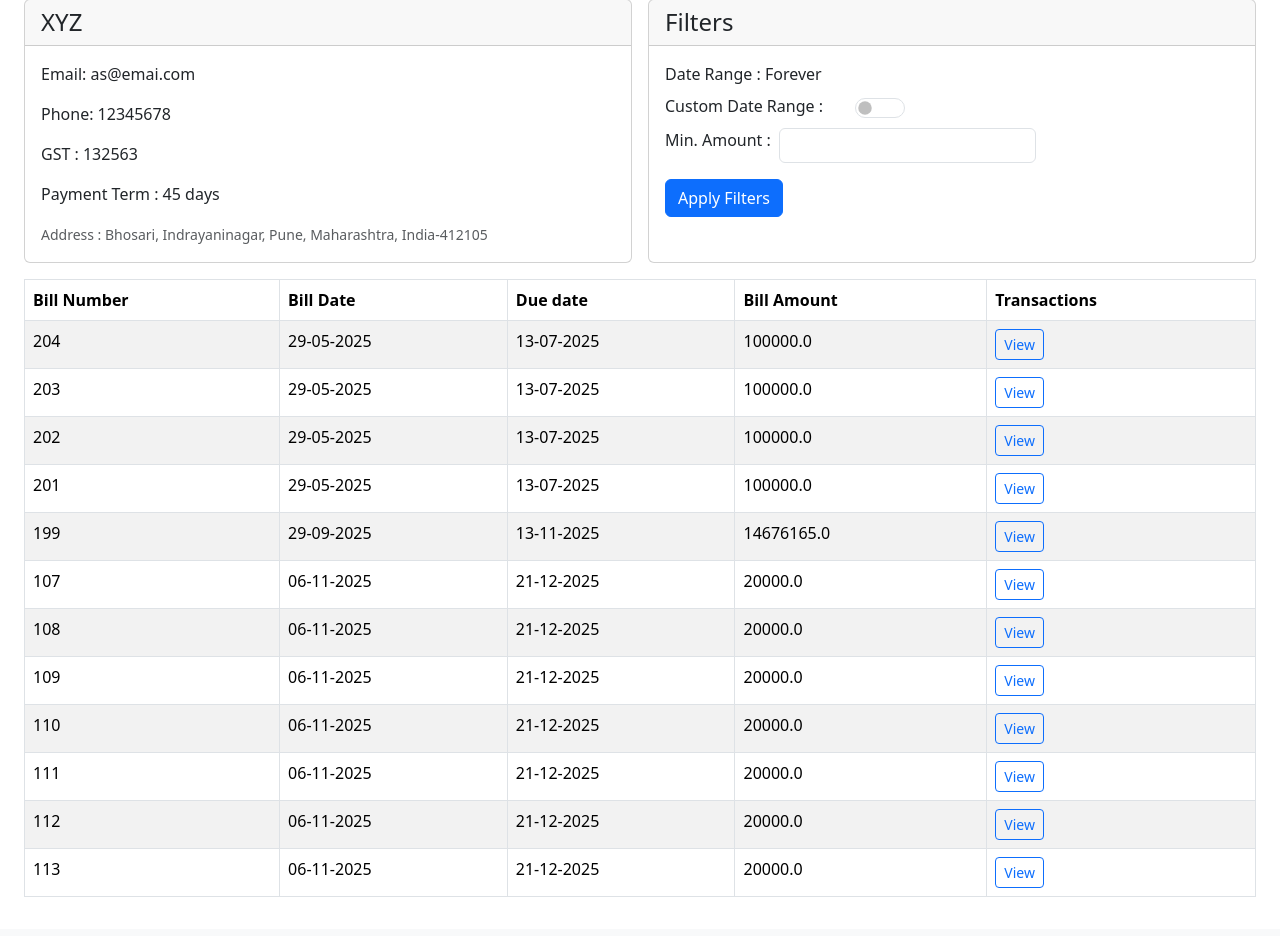
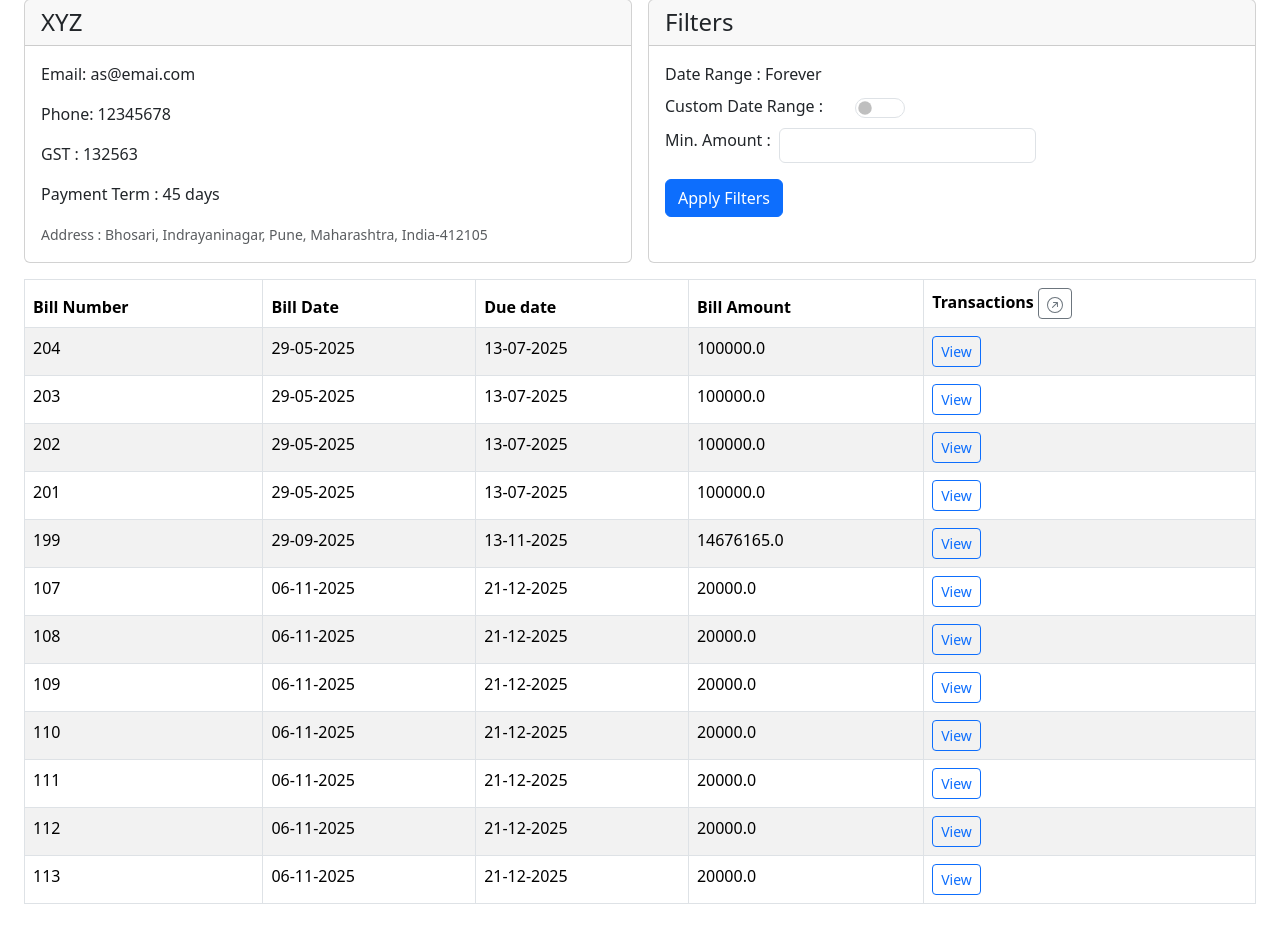
Before and after one commit to arunkumarchauhan/DebitNoteMaker, a FastAPI app: page /party/1 in a window 1280 px wide. Shown: the part 89-1025 px from the top of the page. Before the commit the page ends 986 px from the top, so only its background shows below. Run offline with FastAPI, Linux system fonts and the light colour scheme; data comes from the database, SQL or seed files in the repository; some libraries are stand-ins or nearby versions.

Commit message:
view all transactions added

```diff
--- a/backend/app/v1/company.py
+++ b/backend/app/v1/company.py
@@ -122,7 +122,7 @@ def bills_by_company_id(request: Request,company_id:int, db=Depends(get_db)):
      }}
     return context
 
-@router.get("/company-transaction/{company_id}")
+@router.get("/party/{company_id}/transactions")
 def company_transaction(request: Request,company_id:int, db=Depends(get_db)):
     company =company_api.get_company(id=company_id, db=db)
     transactions_df=create_transactions_for_company(company=company,roi=2)
--- a/backend/template/components/bill_list_table.html
+++ b/backend/template/components/bill_list_table.html
@@ -7,7 +7,14 @@
                 <th>Bill Date</th>
                 <th>Due date</th>
                 <th>Bill Amount</th>
-                <th>Transactions</th>
+                <th>Transactions
+
+                    <a  class="btn btn-outline-secondary btn-sm" href="/party/{{ company.id}}/transactions" role="button" aria-disabled="true">
+                        <svg xmlns="http://www.w3.org/2000/svg" width="16" height="16" fill="currentColor" class="bi bi-arrow-up-right-circle" viewBox="0 0 16 16">
+                            <path fill-rule="evenodd" d="M1 8a7 7 0 1 0 14 0A7 7 0 0 0 1 8m15 0A8 8 0 1 1 0 8a8 8 0 0 1 16 0M5.854 10.803a.5.5 0 1 1-.708-.707L9.243 6H6.475a.5.5 0 1 1 0-1h3.975a.5.5 0 0 1 .5.5v3.975a.5.5 0 1 1-1 0V6.707z"/>
+                          </svg>
+                    </a>
+                </th>
             </tr>
         </thead>
         <tbody>
```
